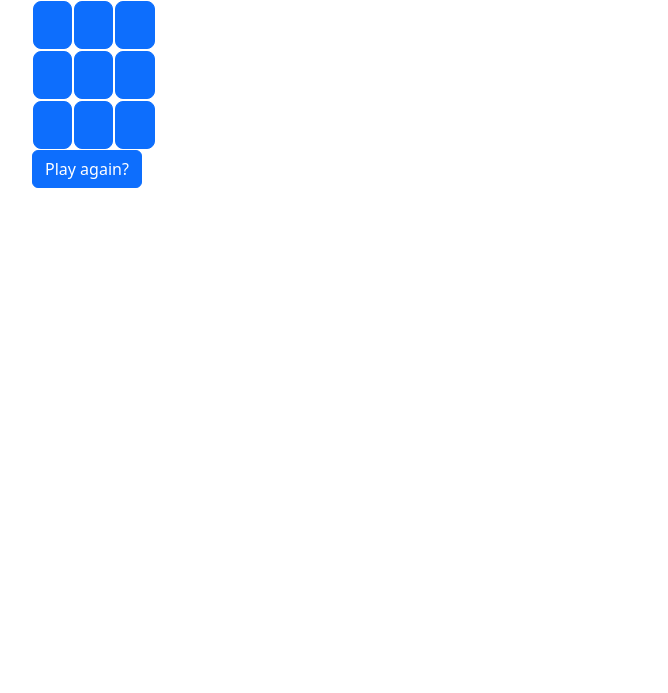
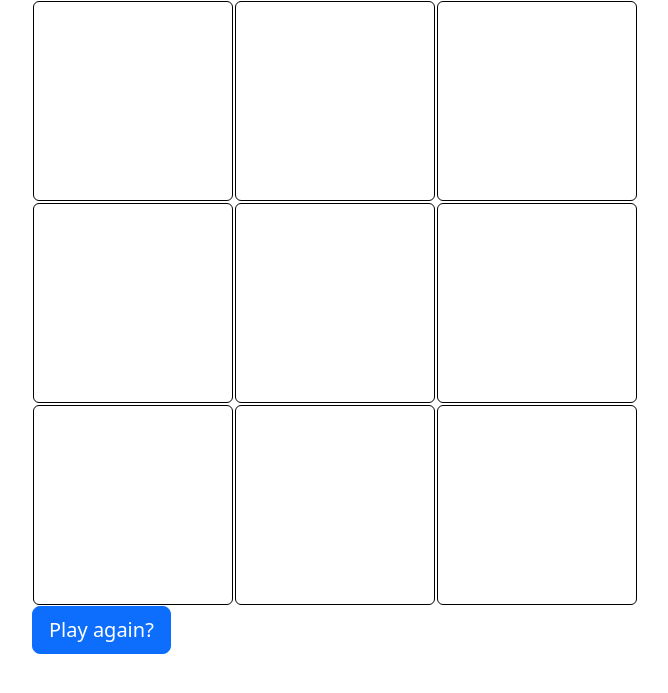
Before and after one commit to M01010/tic-tac-toe-flask, a Flask app: page /end in a window 1280 px wide. Shown: the part 56-749 px from the top of the page, without its empty margins (50-718 px from the left). Run offline with Flask 3, Linux system fonts and the light colour scheme.

Commit message:
changed styling

```diff
--- a/templates/base.html
+++ b/templates/base.html
@@ -7,6 +7,8 @@
     <script src="https://cdn.jsdelivr.net/npm/bootstrap@5.3.2/dist/js/bootstrap.bundle.min.js"
             integrity="sha384-C6RzsynM9kWDrMNeT87bh95OGNyZPhcTNXj1NW7RuBCsyN/o0jlpcV8Qyq46cDfL"
             crossorigin="anonymous"></script>
+    {% block head %}
+    {% endblock %}
     <title>Tic Tac Toe</title>
 </head>
 <body>
--- a/templates/game.html
+++ b/templates/game.html
@@ -1,4 +1,19 @@
 {% extends 'base.html' %}
+{% block head %}
+    <style>
+        .ttt {
+        border: 1px solid black;
+        height: 200px;
+        width: 200px;
+        background-color: transparent;
+        color: black;
+        font-size: 100px;
+        }
+    .ttt:hover {
+        border: 1px solid black;
+    }
+    </style>
+{% endblock %}
 {% block content %}
     <table>
         {% for i in range(3) %}
@@ -6,11 +21,11 @@
                 {% for j in range(3) %}
                     <td>
                         {% if end %}
-                            <button type="button" class="btn btn-primary btn-lg">
+                            <button type="button" class="btn ttt">
                                 {{ matrix[i][j] if matrix[i][j] != ' ' else '&nbsp;' |safe }}
                             </button>
                         {% else %}
-                            <button type="button" class="btn btn-primary btn-lg"
+                            <button type="button" class="btn ttt"
                                     onclick="window.location.href='{{ url_for('play', i=i, j=j) }}'">
                                 {{ matrix[i][j] if matrix[i][j] != ' ' else '&nbsp;' |safe }}
                             </button>
@@ -21,7 +36,7 @@
         {% endfor %}
     </table>
     {% if end %}
-        <button type="button" class="btn btn-primary" onclick="window.location.href='{{ url_for('home') }}'"> Play
+        <button type="button" class="btn btn-primary btn-lg" onclick="window.location.href='{{ url_for('home') }}'"> Play
             again?
         </button>
     {% endif %}
```
